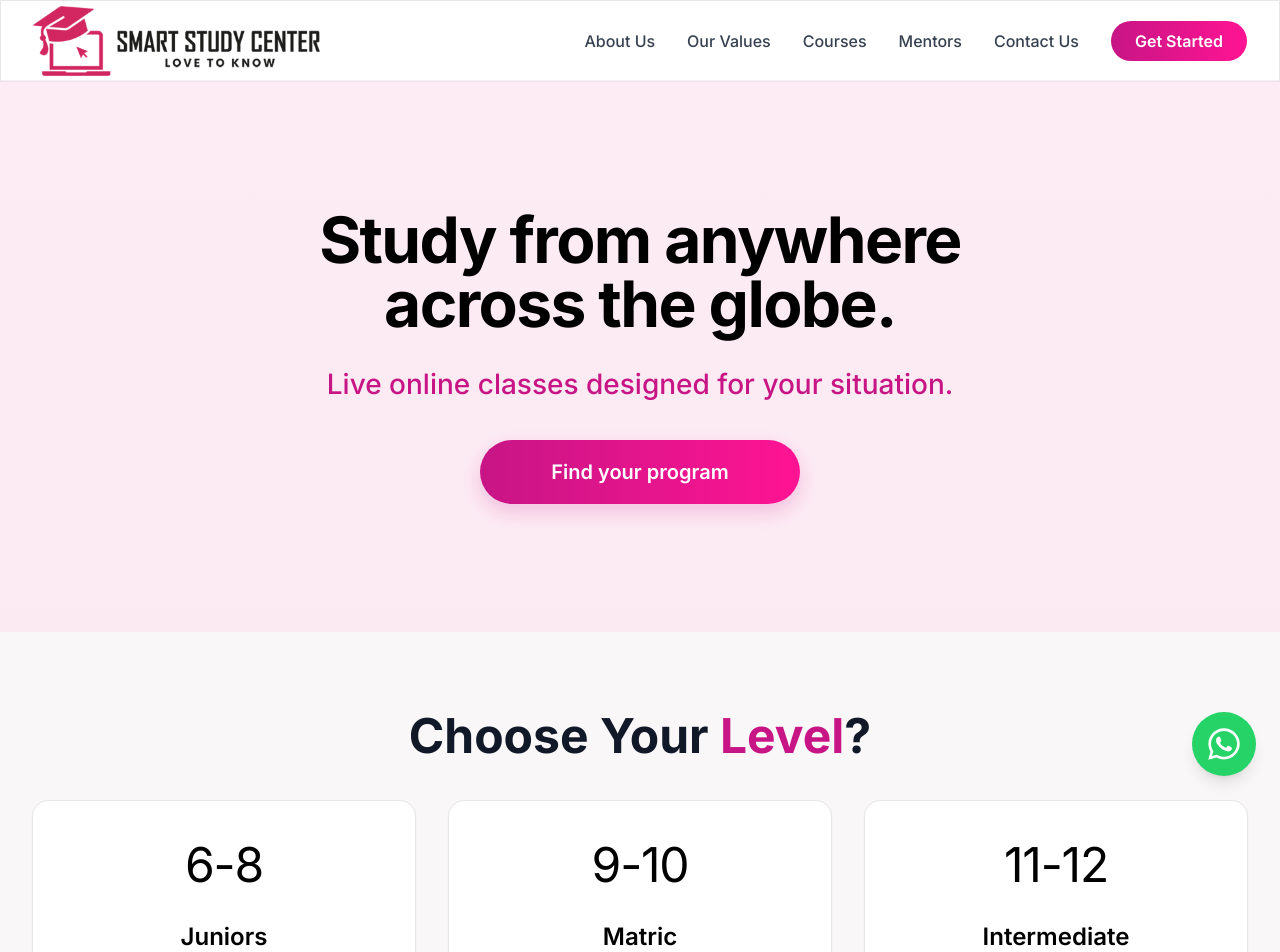
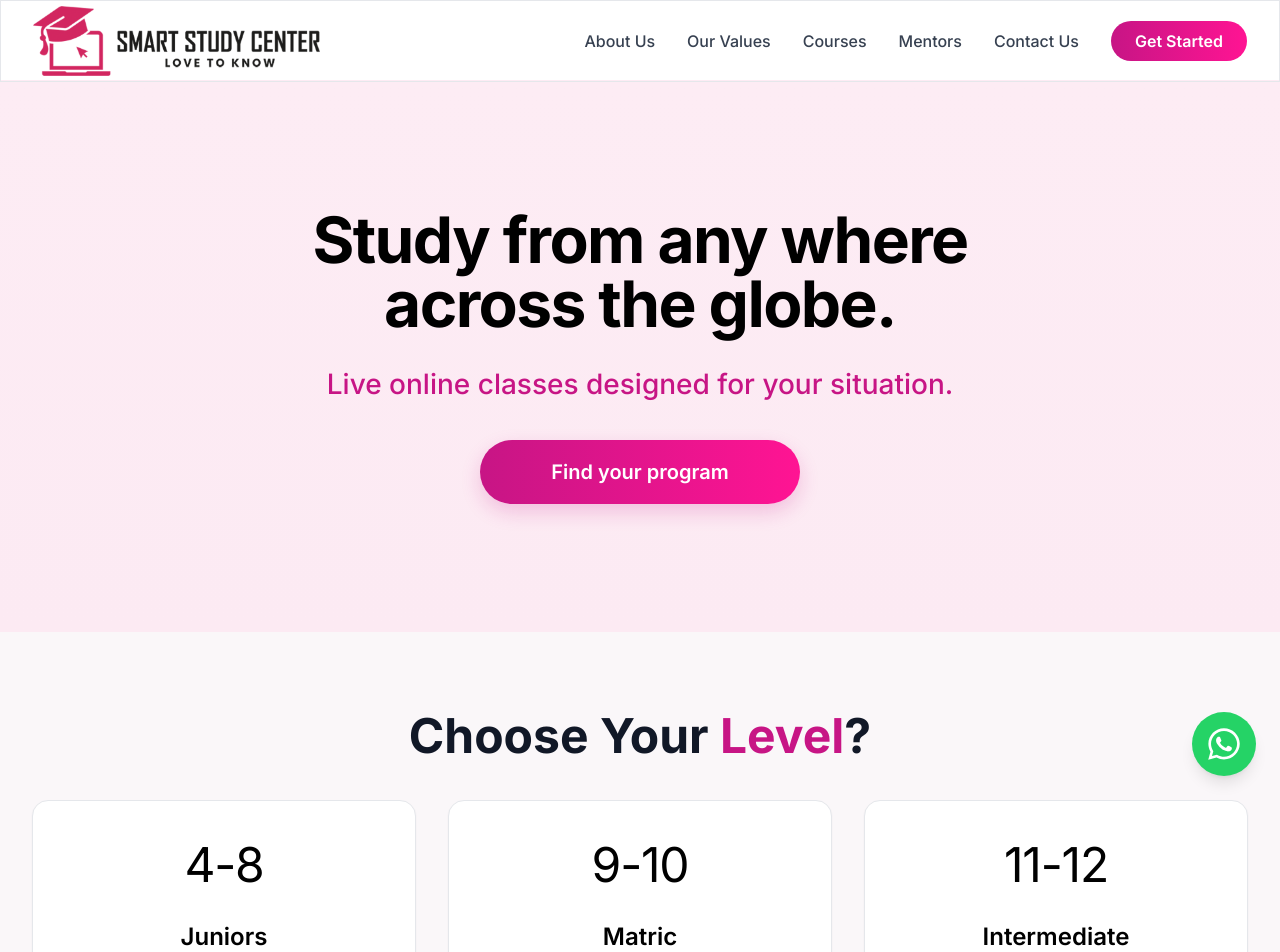
Before and after one commit to NoumanSher/smartstudycenter, a Next.js app: page / in a window 1280 px wide. Shown: the top 952 px of the page. Built offline with nearby package versions, Linux system fonts and the light colour scheme.

Commit message:
fix minor bugs

```diff
--- a/app/layout.tsx
+++ b/app/layout.tsx
@@ -11,7 +11,7 @@ const inter = Inter({ subsets: ['latin'] });
 export const metadata: Metadata = {
   metadataBase: new URL('https://www.smartstudycenter.com'),
   title: 'Smart Study Center - Online Classes for Class 6th to A-Levels & Entry Tests | Expert Mentorship',
-  description: 'Quality online education for classes 6th through A-Levels, Intermediate, and University Entry Tests. Expert mentors, personalized learning, and proven results for students in Pakistan, Saudi Arabia, and worldwide.',
+  description: 'Quality online education for classes 4th through A-levels, Intermediate, and University Entry Tests. Expert mentors, personalized learning, and proven results for students in Pakistan, Saudi Arabia, and worldwide.',
   keywords: 'online classes 8th grade, Pakistan School System, Love to know, Pakistan school system in Saudi Arabia, A-Levels online courses, O-Levels online courses, Intermediate FSc tuition, online tutoring Pakistan, distance learning education, MDCAT preparation online, ECAT preparation online',
   authors: [{ name: 'Smart Study Center' }],
   creator: 'Smart Study Center',
@@ -22,7 +22,7 @@ export const metadata: Metadata = {
     locale: 'en_US',
     url: 'https://www.smartstudycenter.com',
     title: 'Smart Study Center - Online Education & Mentorship',
-    description: 'Expert online education with personalized mentorship for classes 6th through A-Levels, Intermediate, and Entry Tests.',
+    description: 'Expert online education with personalized mentorship for classes 4th through A-levels, Intermediate, and Entry Tests.',
     siteName: 'Smart Study Center',
     images: [
       {
@@ -36,7 +36,7 @@ export const metadata: Metadata = {
   twitter: {
     card: 'summary',
     title: 'Smart Study Center - Online Education & Mentorship',
-    description: 'Expert online education with personalized mentorship for classes 6th through A-Levels, Intermediate, and Entry Tests.',
+    description: 'Expert online education with personalized mentorship for classes 4th through A-levels, Intermediate, and Entry Tests.',
     images: ['/icon.png'],
   },
   icons: {
--- a/components/sections/ChooseLevelSection.tsx
+++ b/components/sections/ChooseLevelSection.tsx
@@ -2,7 +2,7 @@ import Link from "next/link";
 
 const levels = [
   {
-    level: "6-8",
+    level: "4-8",
     title: "Juniors",
     slug: "juniors",
     description: (
--- a/components/sections/HomeHeroSection.tsx
+++ b/components/sections/HomeHeroSection.tsx
@@ -36,7 +36,7 @@ export default function HomeHeroSection() {
             xl:text-[64px]
           "
         >
-          Study from anywhere
+          Study from any where
           <br className="hidden sm:block" />
           across the globe.
         </h1>
--- a/lib/courses-data.ts
+++ b/lib/courses-data.ts
@@ -31,7 +31,7 @@ export interface CourseDetail {
 export const coursesData: CourseDetail[] = [
   {
     slug: "juniors",
-    title: "Junior Section (Classes 6th - 8th)",
+    title: "Junior Section (Classes 4th - 8th)",
     shortTitle: "Juniors",
     category: "Junior Level",
     level: "Beginner to Middle",
@@ -43,7 +43,7 @@ export const coursesData: CourseDetail[] = [
       "Foundational courses for junior students building strong academic basics in English, Math, and Sciences.",
     image:
       "https://images.pexels.com/photos/5428010/pexels-photo-5428010.jpeg?auto=compress&cs=tinysrgb&w=400",
-    heroHeading: "Junior Academic Excellence (Classes 6th to 8th)",
+    heroHeading: "Junior Academic Excellence (Classes 4th to 8th)",
     heroDescription:
       "Inspire curiosity and strong study habits from an early age. Our junior programs nurture confident learners through interactive teaching, foundational mathematics, reading comprehension, and science experiments.",
     tabs: [
--- a/lib/schema.ts
+++ b/lib/schema.ts
@@ -108,7 +108,7 @@ export const organizationSchema = {
         "@type": "Offer",
         itemOffered: {
           "@type": "Course",
-          name: "Junior Section (Classes 6th to 8th)",
+          name: "Junior Section (Classes 4th to 8th)",
           url: "https://www.smartstudycenter.com/courses/juniors",
         },
       },
```
Also changed, not shown: public/llms-full.txt, public/llms.txt.
